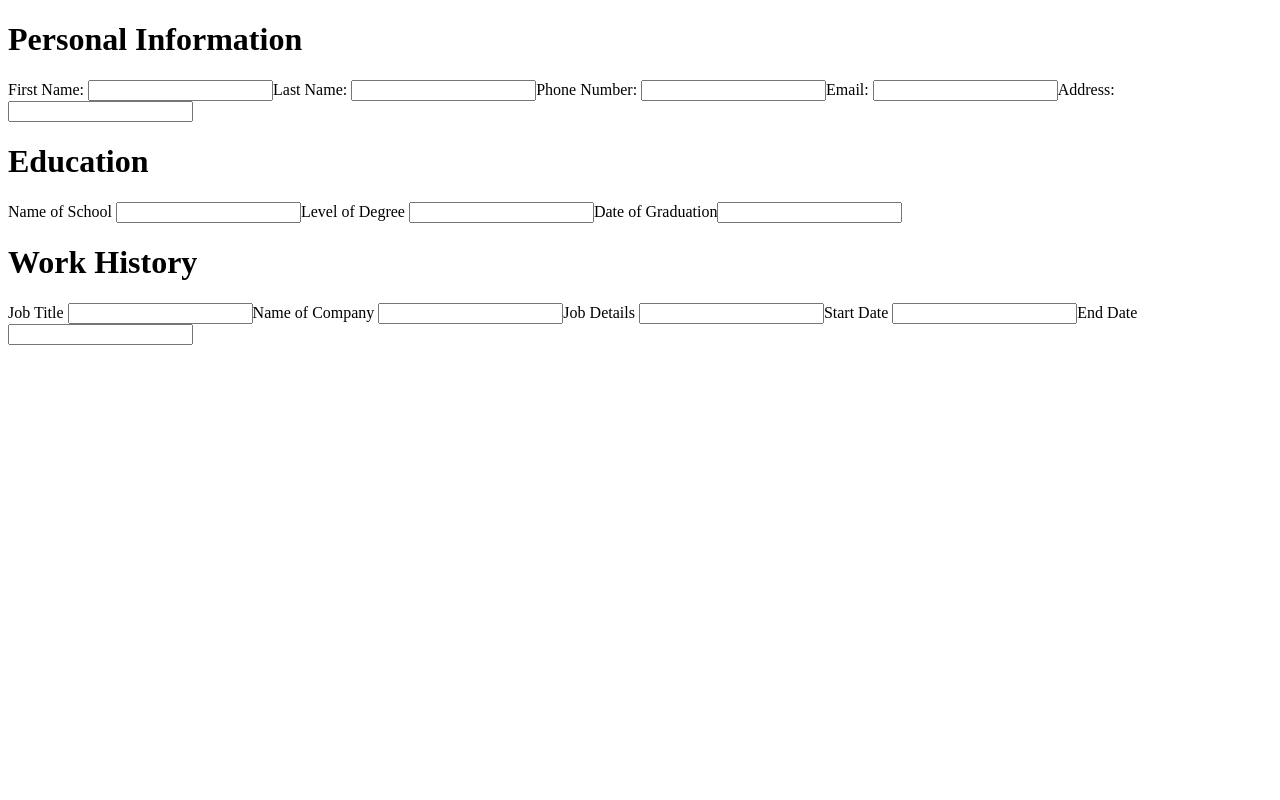
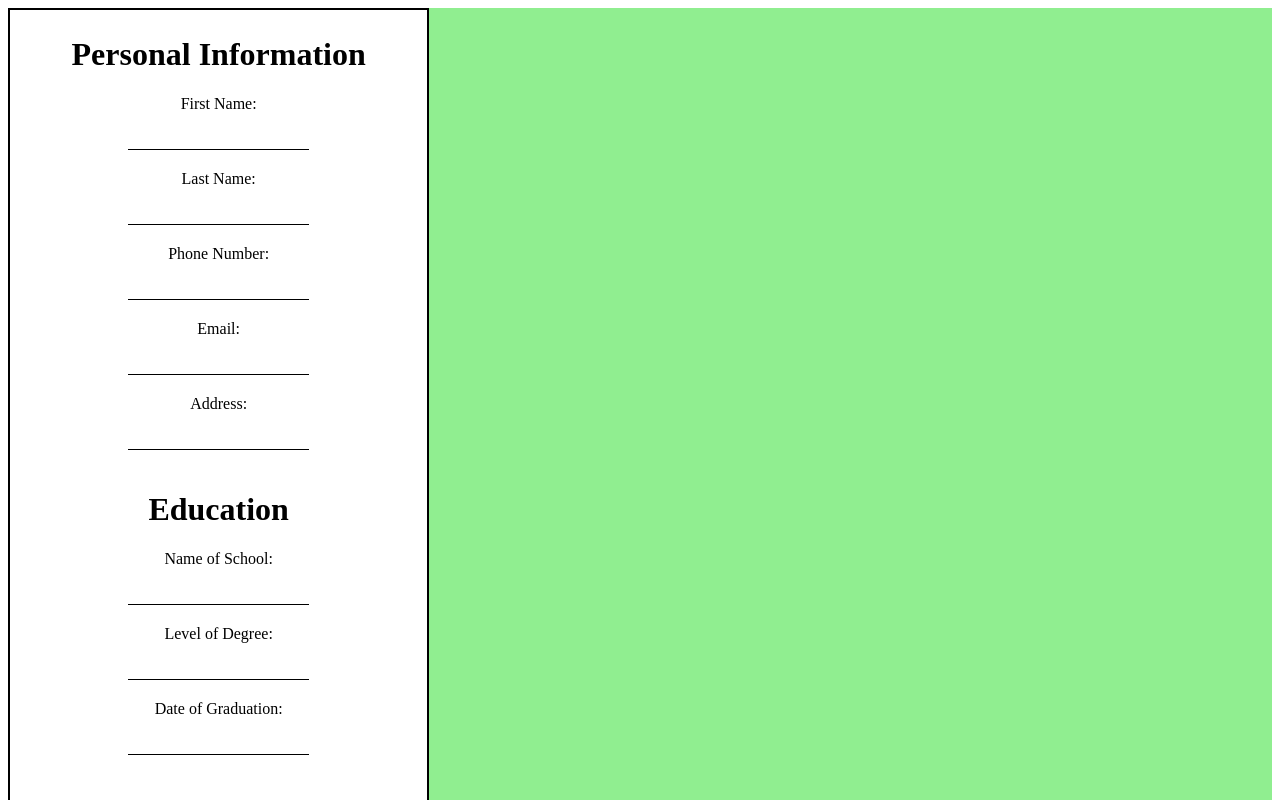
Before and after one commit to jwwals1/resume-builder, a React (Vite) app: page / in a window 1280 px wide. Shown: the top 800 px of the page. Built offline with nearby package versions, Linux system fonts and the light colour scheme.

Commit message:
added style to userInput

```diff
--- a/src/components/Resume.jsx
+++ b/src/components/Resume.jsx
@@ -1,3 +1,4 @@
+/* eslint-disable react/prop-types */
 export default function Resume({personalValues, educationValues, workValues}) {
     return (
         <>
--- a/src/components/educationInfo.jsx
+++ b/src/components/educationInfo.jsx
@@ -1,18 +1,25 @@
-// import { useState } from "react";
+/* eslint-disable react/prop-types */
+
 
 function EducationInfo ({educationValues, onChange}) {
 
     return (
         <>
+        <h1>Education</h1>
         <div id='education'>
-        <h1>Education</h1>
         <form id="educationForm" action="">
-            <label>Name of School{' '}</label>
-            <input type="text" id='schoolName' name='schoolName' onChange={onChange} value={educationValues.schoolName}/>
-            <label>Level of Degree{' '}</label>
-            <input type="text" name="degreeLevel" id="degreeLevel" onChange={onChange} value={educationValues.degreeLevel}/>
-            <label htmlFor="dateGraduated">Date of Graduation</label>
-            <input type="text" id='dateGraduated' name='dateGraduated' onChange={onChange} value={educationValues.dateGraduated}/>
+            <div>
+                <label className="educationLabel">Name of School:{' '}</label><br />
+                <input type="text" id='schoolName' name='schoolName' onChange={onChange} value={educationValues.schoolName}/>
+            </div>
+            <div>
+                <label className="educationLabel">Level of Degree:{' '}</label><br />
+                <input type="text" name="degreeLevel" id="degreeLevel" onChange={onChange} value={educationValues.degreeLevel}/>
+            </div>
+            <div>
+                <label className="educationLabel">Date of Graduation:{' '}</label><br />
+                <input type="text" id='dateGraduated' name='dateGraduated' onChange={onChange} value={educationValues.dateGraduated}/>
+            </div>
         </form>
         </div>
         </>
--- a/src/components/personalnfo.jsx
+++ b/src/components/personalnfo.jsx
@@ -1,23 +1,33 @@
-// import { useState } from "react"
+/* eslint-disable react/prop-types */
+
 
 export default function PersonalInfo({personalValues, onChange}) {
 
     return (
         <>
+        <h1 id="personalTitle">Personal Information</h1>
         <div id='personalInfo'>
-            <h1>Personal Information</h1>
-            <form id="personalInfoForm" action="" >
-                <label>First Name:{' '}
-                <input type="text" id="firstName" name="firstName" onChange={onChange} value={personalValues.firstName}/>
-                </label>
-                <label>Last Name: {' '}</label>
-                <input type="text" id='lastName' name='lastName' onChange={onChange} value={personalValues.lastName}/>
-                <label>Phone Number: {' '}</label>
-                <input type="number" id='phoneNumber' name='phoneNumber' onChange={onChange} value={personalValues.phoneNumber}/>
-                <label>Email: {' '}</label>
-                <input type="email" id='email' name='email' onChange={onChange} value={personalValues.email}/>
-                <label>Address: {' '}</label>
-                <input type="text" id='address' name='address'onChange={onChange} value={personalValues.address}/>
+            <form id="personalInfoForm" action="">
+                <div>
+                    <label className="personalLabel">First Name:{' '}</label><br />
+                    <input type="text" id="firstName" name="firstName" onChange={onChange} value={personalValues.firstName}/>
+                </div>
+                <div>
+                    <label className="personalLabel">Last Name: {' '}</label><br />
+                    <input type="text" id='lastName' name='lastName' onChange={onChange} value={personalValues.lastName}/>
+                </div>
+                <div>
+                    <label className="personalLabel">Phone Number: {' '}</label><br />
+                    <input type="number" id='phoneNumber' name='phoneNumber' onChange={onChange} value={personalValues.phoneNumber}/>
+                </div>
+                <div>
+                    <label className="personalLabel">Email: {' '}</label><br />
+                    <input type="email" id='email' name='email' onChange={onChange} value={personalValues.email}/>
+                </div>
+                <div>
+                    <label className="personalLabel">Address: {' '}</label><br />
+                    <input type="text" id='address' name='address'onChange={onChange} value={personalValues.address}/>
+                </div>
             </form>
         </div>
         </>
--- a/src/components/workInfo.jsx
+++ b/src/components/workInfo.jsx
@@ -1,20 +1,31 @@
+/* eslint-disable react/prop-types */
 function WorkInfo({workValues, onChange}) {
 
     return (
         <>
+        <h1>Work History</h1>
         <div id='workHistory'>
         <form action="" id="workHistoryForm">
-        <h1>Work History</h1>
-            <label >Job Title{' '}</label>
-            <input type="text" id='jobTitle' name='jobTitle' onChange={onChange} value={workValues.jobTitle}/>
-            <label>Name of Company{' '}</label>
-            <input type="text" id='companyName' name='companyName' onChange={onChange} value={workValues.companyName}/>
-            <label>Job Details{' '}</label>
-            <input type="text" id='jobDetails' name='jobDetails' onChange={onChange} value={workValues.jobDetails}/>
-            <label>Start Date{' '}</label>
-            <input type="text" id='startDate' name='startDate' onChange={onChange} value={workValues.startDate}/>
-            <label>End Date{' '}</label>
-            <input type="text" id='endDate' name='endDate'onChange={onChange} value={workValues.endDate}/>
+            <div>
+                <label className="workLabel">Job Title:{' '}</label><br />
+                <input type="text" id='jobTitle' name='jobTitle' onChange={onChange} value={workValues.jobTitle}/>
+            </div>
+            <div>
+                <label className="workLabel">Name of Company:{' '}</label><br />
+                <input type="text" id='companyName' name='companyName' onChange={onChange} value={workValues.companyName}/>
+            </div>
+            <div>
+                <label className="workLabel">Job Details:{' '}</label><br />
+                <input type="text" id='jobDetails' name='jobDetails' onChange={onChange} value={workValues.jobDetails}/>
+            </div>
+            <div>
+                <label className="workLabel">Start Date:{' '}</label><br />
+                <input type="text" id='startDate' name='startDate' onChange={onChange} value={workValues.startDate}/>
+            </div>
+            <div>
+                <label className="workLabel">End Date:{' '}</label><br />
+                <input type="text" id='endDate' name='endDate'onChange={onChange} value={workValues.endDate}/>
+            </div>
         </form>
         </div>
         </>
--- a/src/index.css
+++ b/src/index.css
@@ -1,26 +1,39 @@
-/* #container {
-    display: flex;
+.container {
+    display: grid;
+    grid-template-columns: 1fr 2fr;
 }
 
-#sideBar {
-    display: grid;
-    width: 20%;
-    border: solid;
-    padding: 2%;
+.userInput {
+    border: 2px solid;
+    padding: 5px;
 }
 
-#personalInfoForm {
-    display: grid;
+.resume {
+    background-color: lightgreen;
 }
 
-#education, #personalInfo, #workHistory {
+h1 {
     display: grid;
+    justify-content: center;
 }
 
-#educationForm{
-    display: grid;
+#personalInfo, #education, #workHistory {
+    display: flex;
+    justify-content: center;
 }
 
-#workHistoryForm {
+/* .personDivs {
+    display: flex;
+    justify-content: center;
+} */
+
+.personalLabel, .educationLabel, .workLabel {
     display: grid;
-} */
+    justify-content: center;
+}
+
+input {
+    border: none;
+    border-bottom: 1px solid;
+    margin-bottom: 20px;
+}
```
